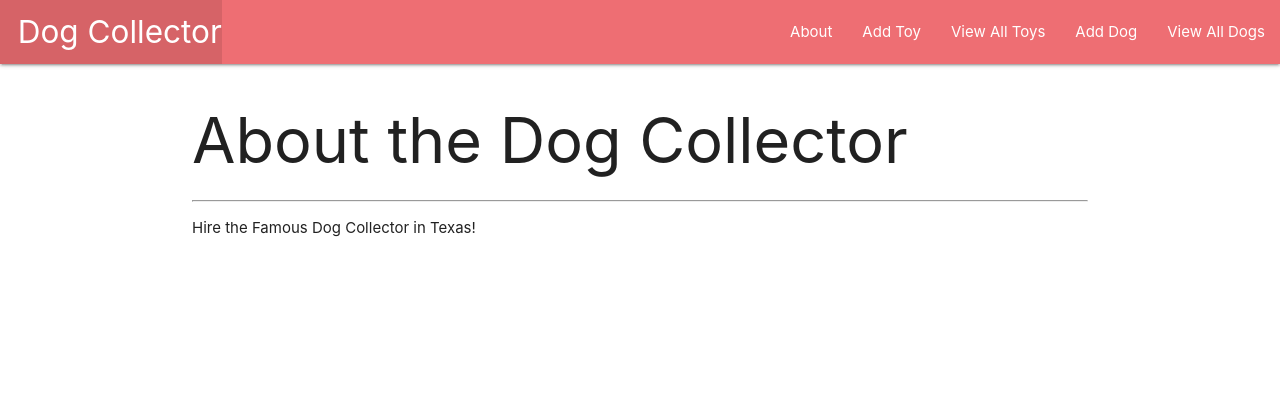
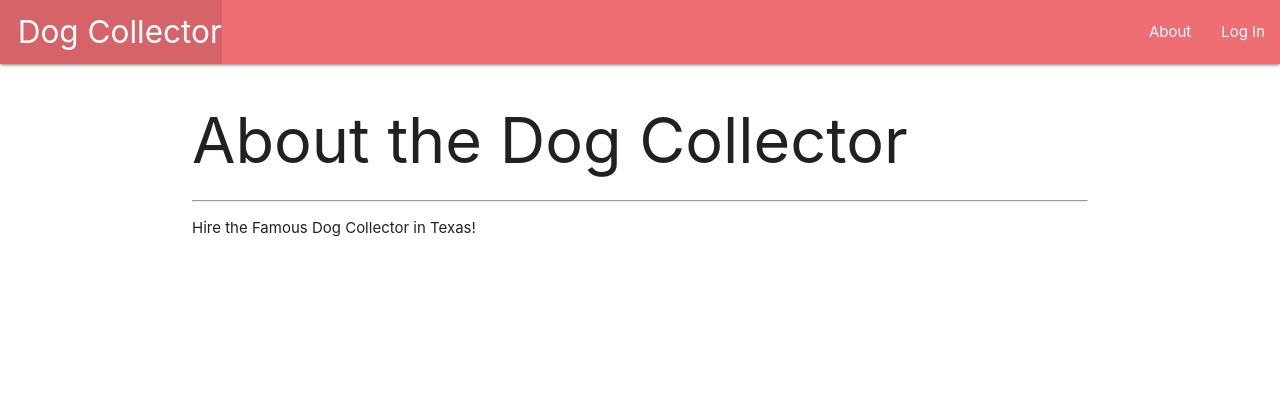
Before and after one commit to ssahussai/Doggie-Deck, a Django app: page /about/ in a window 1280 px wide. Shown: the top 420 px of the page. Run offline with Django 3.2, Linux system fonts and the light colour scheme.

Commit message:
Updating the Nav Bar Dynamically

```diff
--- a/dogcollector/settings.py
+++ b/dogcollector/settings.py
@@ -119,3 +119,5 @@ USE_TZ = True
 # https://docs.djangoproject.com/en/2.2/howto/static-files/
 
 STATIC_URL = '/static/'
+LOGIN_REDIRECT_URL = '/dogs/'
+LOGOUT_REDIRECT_URL = '/'
--- a/main_app/templates/base.html
+++ b/main_app/templates/base.html
@@ -20,10 +20,15 @@
           </ul>
           <ul class="right">
             <li><a href="{% url 'about' %}">About</a></li>
-            <li><a href="{% url 'toys_create' %}">Add Toy</a></li>
-            <li><a href="{% url 'toys_index' %}">View All Toys</a></li>
-            <li><a href="{% url 'dogs_create' %}">Add Dog</a></li>
-            <li><a href="{% url 'index' %}">View All Dogs</a></li>
+            {% if user.is_authenticated %}
+              <li><a href="{% url 'toys_create' %}">Add Toy</a></li>
+              <li><a href="{% url 'toys_index' %}">View All Toys</a></li>
+              <li><a href="{% url 'dogs_create' %}">Add Dog</a></li>
+              <li><a href="{% url 'index' %}">View All Dogs</a></li>
+              <li><a href="{% url 'logout' %}">Log Out</a></li>
+            {% else %}
+              <li><a href="{% url 'login' %}">Log In</a></li>
+            {% endif %}
           </ul>
         </div>
       </nav>
```
Also changed, not shown: README.md.
